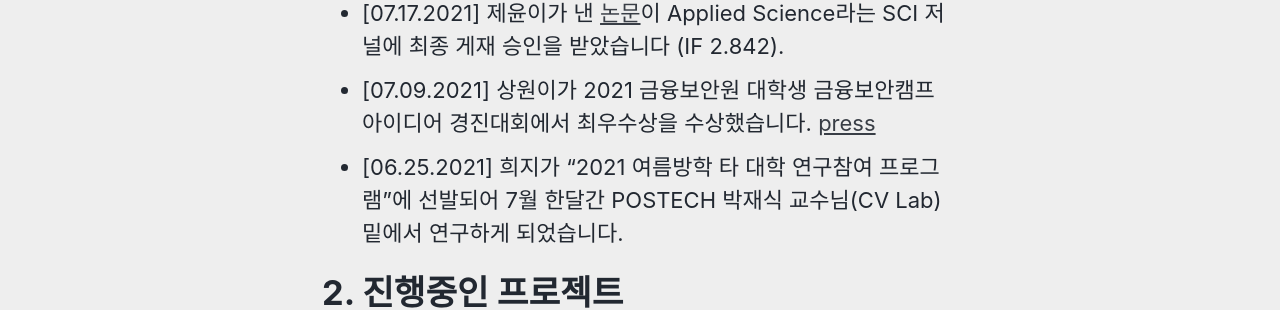
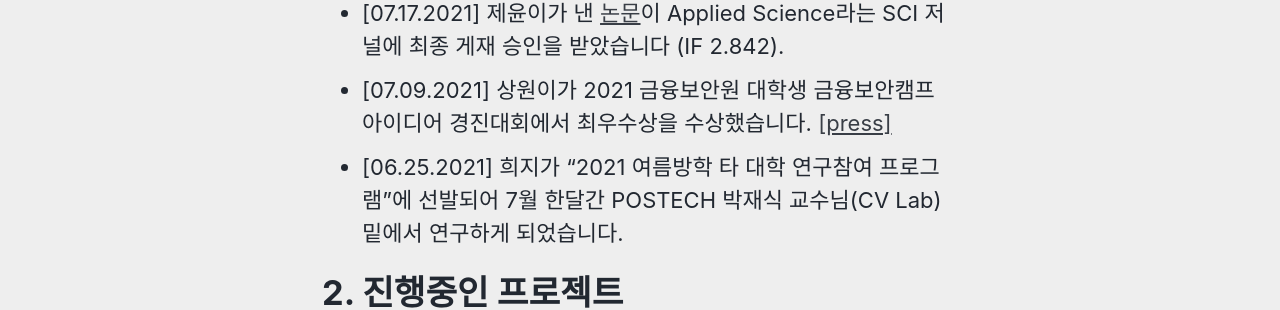
Before and after one commit to TAVEResearch/TAVEResearch.github.io, a Jekyll site: the page built from about.md, in a window 1280 px wide. Shown: the part 420-730 px from the top of the page. Built offline with Jekyll 4.4.1, drawn with Linux system fonts in a browser that asks for light colours; cached includes are drawn as plain includes.

```diff
--- a/about.md
+++ b/about.md
@@ -11,7 +11,7 @@ TAVE OB들을 위한 연구 및 개발 그룹입니다. 컴퓨터비전, 자연
 # 1. News
 
 - [07.17.2021] 제윤이가 낸 [논문](https://jeiyoon.github.io/data/vrb.pdf)이 Applied Science라는 SCI 저널에 최종 게재 승인을 받았습니다 (IF 2.842).
-- [07.09.2021] 상원이가 2021 금융보안원 대학생 금융보안캠프 아이디어 경진대회에서 최우수상을 수상했습니다. [press](http://www.bikorea.net/news/articleView.html?idxno=31158)
+- [07.09.2021] 상원이가 2021 금융보안원 대학생 금융보안캠프 아이디어 경진대회에서 최우수상을 수상했습니다. [[press]](http://www.bikorea.net/news/articleView.html?idxno=31158)
 - [06.25.2021] 희지가 "2021 여름방학 타 대학 연구참여 프로그램"에 선발되어 7월 한달간 POSTECH 박재식 교수님(CV Lab) 밑에서 연구하게 되었습니다.
 
 # 2. 진행중인 프로젝트
```
